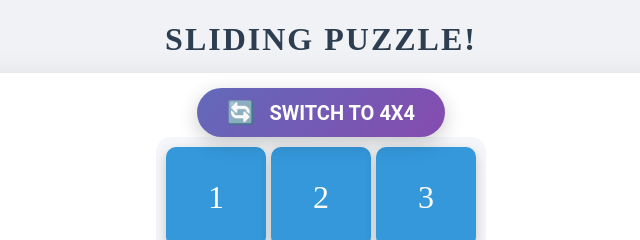
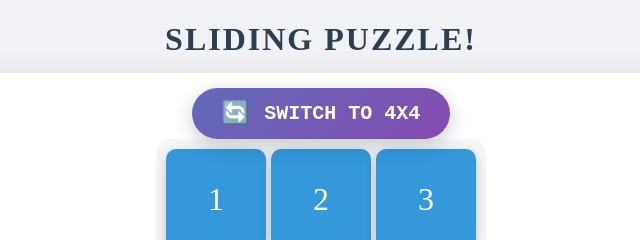
Before and after one commit to Rajbhakta25/Projects, a plain HTML site: page index.html in a window 1280 px wide. Shown: the top 240 px of the page, 319-959 px from the left. Drawn offline with Linux system fonts and the light colour scheme.

Commit message:
Update style.css

```diff
--- a/style.css
+++ b/style.css
@@ -42,7 +42,7 @@ html {
     text-transform: uppercase;
     box-shadow: 0px 6px 20px rgba(0, 0, 0, 0.2);
     transition: all 0.5s ease-in-out;
-    font-family: 'Roboto', sans-serif;
+    font-family: "Courier New", sans-serif;
     vertical-align: middle;
     background-size: 400% 400%;
     animation: rainbow 4s linear infinite;
```
